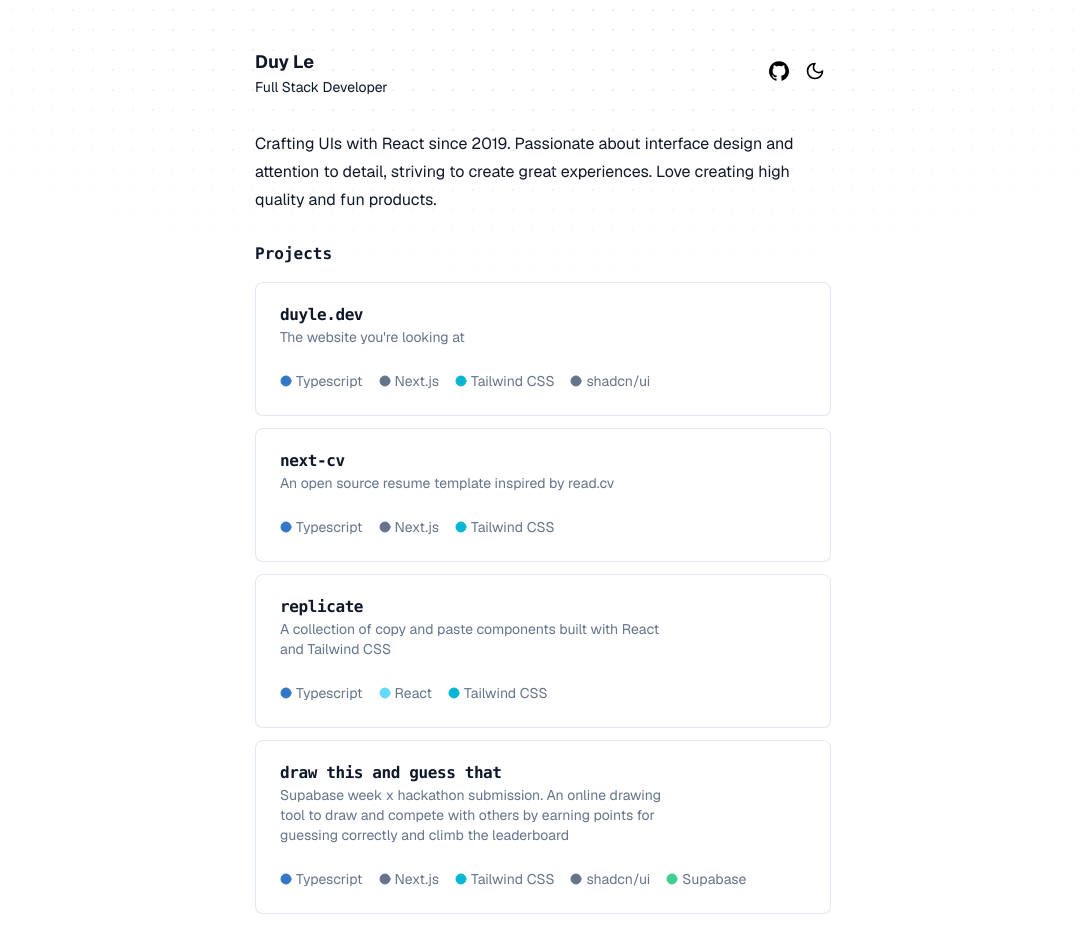
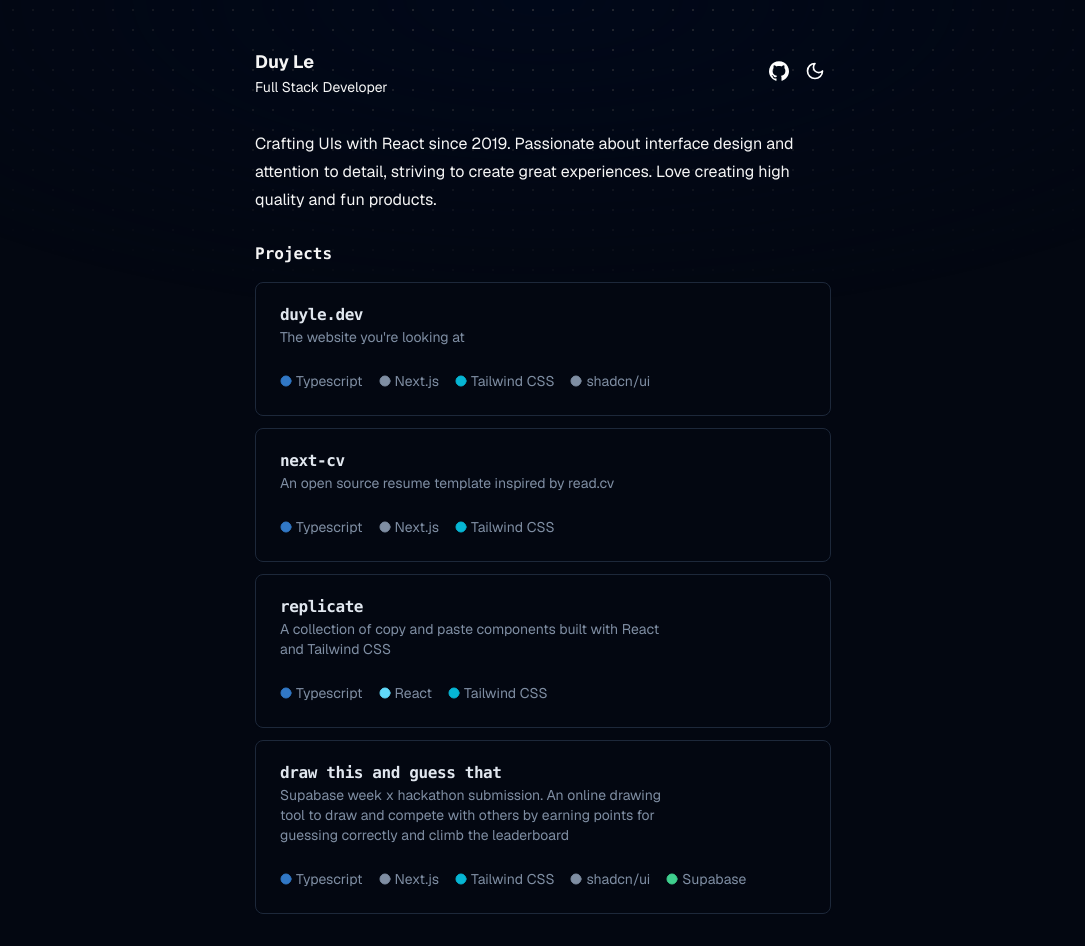
Before and after one commit to iamdooboy/duyle.dev, a Next.js app: page / in a window 1280 px wide. Shown: the whole page, without its empty margins (97-1182 px from the left). Built offline with nearby package versions, Linux system fonts and the light colour scheme.

Commit message:
initial implementation of mdx

```diff
--- a/app/layout.tsx
+++ b/app/layout.tsx
@@ -29,7 +29,7 @@ export default function RootLayout({
       >
         <ThemeProvider
           attribute='class'
-          defaultTheme='system'
+          defaultTheme='dark'
           enableSystem
           disableTransitionOnChange
         >
--- a/app/page.tsx
+++ b/app/page.tsx
@@ -25,11 +25,10 @@ export default function Home() {
 
   const bgPattern =
     theme === 'dark' ? (
-      <div className='absolute inset-0 -z-10 bg-[radial-gradient(#ffffff33_1px,#00091d_1px)] bg-[size:20px_20px] opacity-50 [mask-image:radial-gradient(ellipse_80%_50%_at_50%_0%,#000_0%,transparent_80%)]'></div>
+      <div className='absolute inset-0 -z-10 bg-[radial-gradient(#ffffff33_1px,#00091d_1px)] bg-[size:20px_20px] opacity-70 [mask-image:radial-gradient(ellipse_80%_50%_at_50%_0%,#000_0%,transparent_80%)]'></div>
     ) : (
-      <div className='absolute inset-0 bg-[radial-gradient(#e5e7eb_1px,transparent_1px)] bg-[size:20px_20px] [mask-image:radial-gradient(ellipse_80%_50%_at_50%_0%,#000_0%,transparent_80%)]'></div>
+      <div className='absolute inset-0 -z-10 bg-[radial-gradient(#e5e7eb_1px,transparent_1px)] bg-[size:20px_20px] opacity-70 [mask-image:radial-gradient(ellipse_80%_50%_at_50%_0%,#000_0%,transparent_80%)]'></div>
     )
-  console.log(theme)
 
   return (
     <div className='mx-auto max-w-xl py-8'>
--- /dev/null
+++ b/content/first-post.mdx
@@ -0,0 +1,5 @@
+# It's my first blog post.
+
+## Some title
+
+Some text.
--- a/next.config.js
+++ b/next.config.js
@@ -1,4 +1,8 @@
 /** @type {import('next').NextConfig} */
-const nextConfig = {}
+const withMDX = require('@next/mdx')()
 
-module.exports = nextConfig
+const nextConfig = {
+  pageExtensions: ['js', 'jsx', 'mdx', 'ts', 'tsx', 'md'],
+}
+
+module.exports = withMDX(nextConfig)
--- a/package.json
+++ b/package.json
@@ -10,8 +10,12 @@
     "lint:fix": "next lint --fix"
   },
   "dependencies": {
+    "@mdx-js/loader": "^3.0.0",
+    "@mdx-js/react": "^3.0.0",
+    "@next/mdx": "^14.0.4",
     "@radix-ui/react-icons": "^1.3.0",
     "@radix-ui/react-slot": "^1.0.2",
+    "@types/mdx": "^2.0.10",
     "class-variance-authority": "^0.7.0",
     "clsx": "^2.0.0",
     "geist": "^1.2.0",
@@ -20,6 +24,7 @@
     "next-themes": "^0.2.1",
     "react": "^18.2.0",
     "react-dom": "^18.2.0",
+    "sugar-high": "^0.5.6",
     "tailwind-merge": "^1.14.0",
     "tailwindcss-animate": "^1.0.7"
   },
```
Also changed, not shown: app/post/[slug]/page.tsx (added), mdx-components.tsx (added), 1 other file (tests, documents, lock files or other folders).
